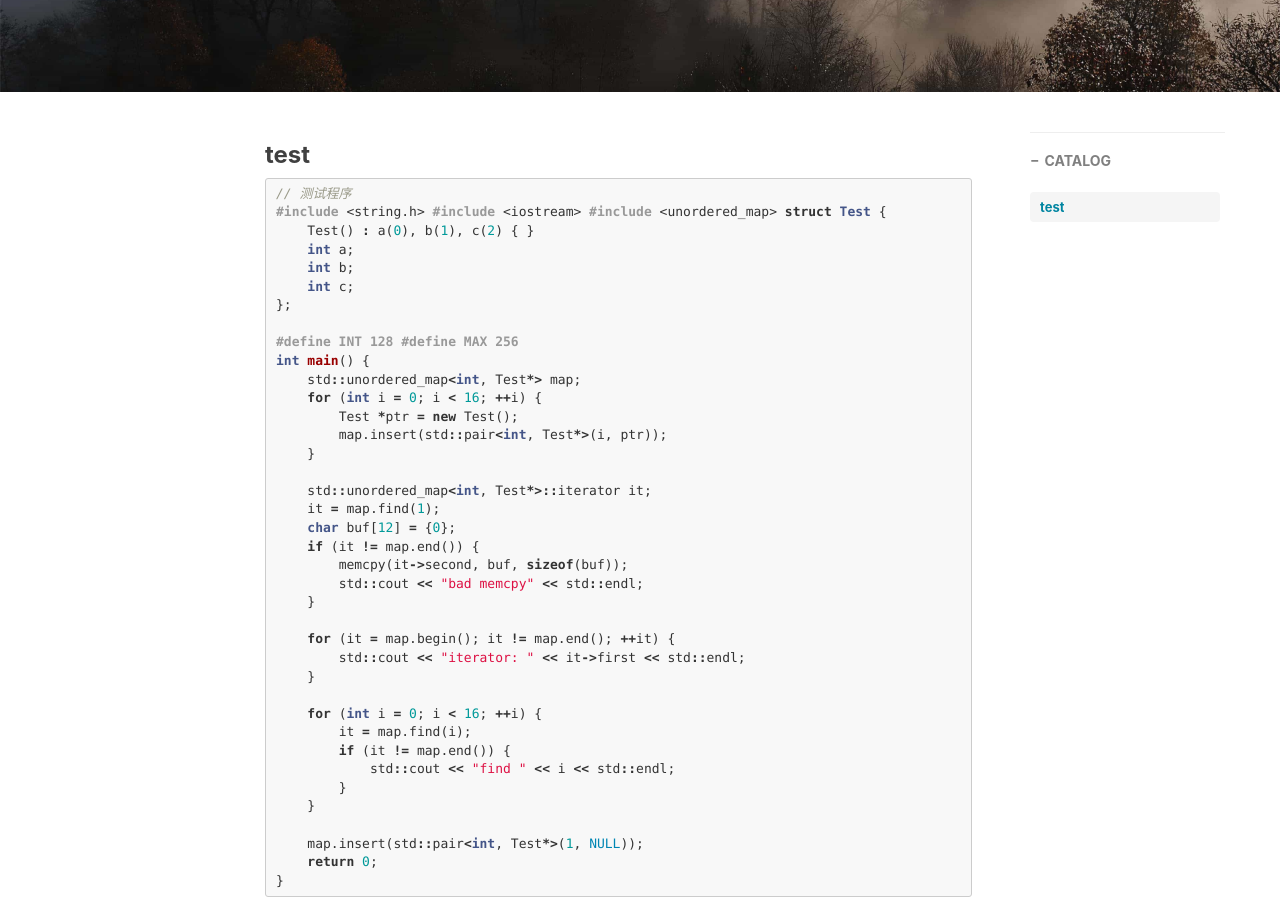
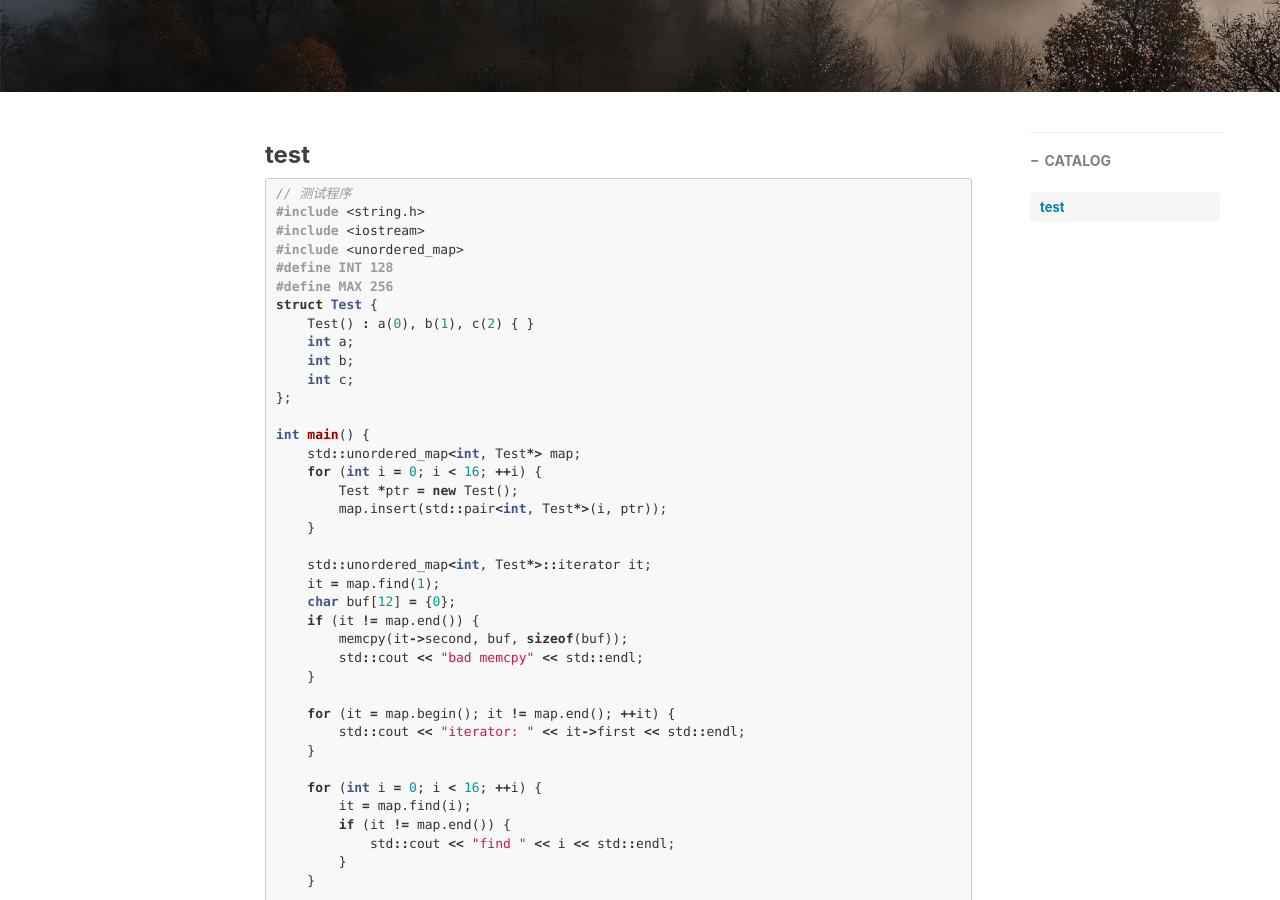
Before and after one commit to bishuiliuyun/jekyll_blog, a Jekyll site: the page built from _posts/2019-02-03-test.md, in a window 1280 px wide and 900 px high, scrolled down 431 px. Built offline with Jekyll 4.4.1, drawn with Linux system fonts in a browser that asks for light colours; nearby versions of some CDN libraries; comment, search, counter and statistics services are not loaded.

````diff
--- a/_posts/2019-02-03-test.md
+++ b/_posts/2019-02-03-test.md
@@ -15,17 +15,21 @@ tags:
 ```cpp
 // 测试程序
 #include <string.h>
+
 #include <iostream>
+
 #include <unordered_map>
+
+#define INT 128
+
+#define MAX 256
+
 struct Test {
     Test() : a(0), b(1), c(2) { }
     int a;
     int b;
     int c;
 };
-
-#define INT 128
-#define MAX 256
 
 int main() {
     std::unordered_map<int, Test*> map;
````
